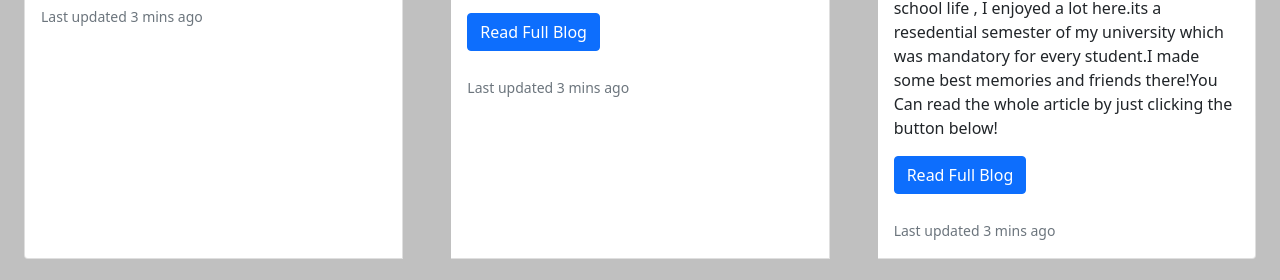
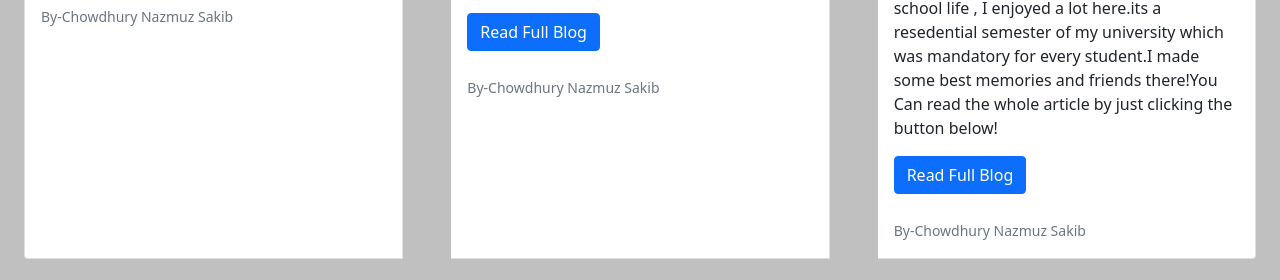
Before and after one commit to CNSAKIB/First-Bootstrap-Site, a plain HTML site: page index.html in a window 1280 px wide. Shown: the part 1663-1943 px from the top of the page. Drawn offline with Linux system fonts and the light colour scheme.

Commit message:
Footer text changed

```diff
--- a/index.html
+++ b/index.html
@@ -132,7 +132,7 @@
                         the button below!</p>
                     <button type="button" class="btn btn-primary">Read Full Blog</button> <br>
                     <br>
-                    <p class="card-text"><small class="text-muted">Last updated 3 mins ago</small></p>
+                    <p class="card-text"><small class="text-muted">By-Chowdhury Nazmuz Sakib</small></p>
                 </div>
             </div>
             <div class="card m-4">
@@ -146,7 +146,7 @@
                     </p>
                     <button type="button" class="btn btn-primary">Read Full Blog</button> <br>
                     <br>
-                    <p class="card-text"><small class="text-muted">Last updated 3 mins ago</small></p>
+                    <p class="card-text"><small class="text-muted"> By-Chowdhury Nazmuz Sakib</small></p>
                 </div>
             </div>
             <div class="card m-4">
@@ -160,7 +160,7 @@
                         the button below!</p>
                     <button type="button" class="btn btn-primary">Read Full Blog</button> <br>
                     <br>
-                    <p class="card-text"><small class="text-muted">Last updated 3 mins ago</small></p>
+                    <p class="card-text"><small class="text-muted">By-Chowdhury Nazmuz Sakib</small></p>
                 </div>
             </div>
         </div>
```
